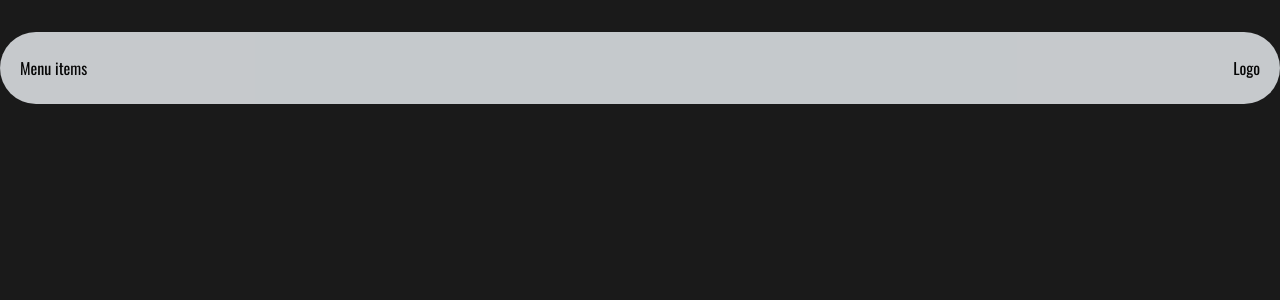
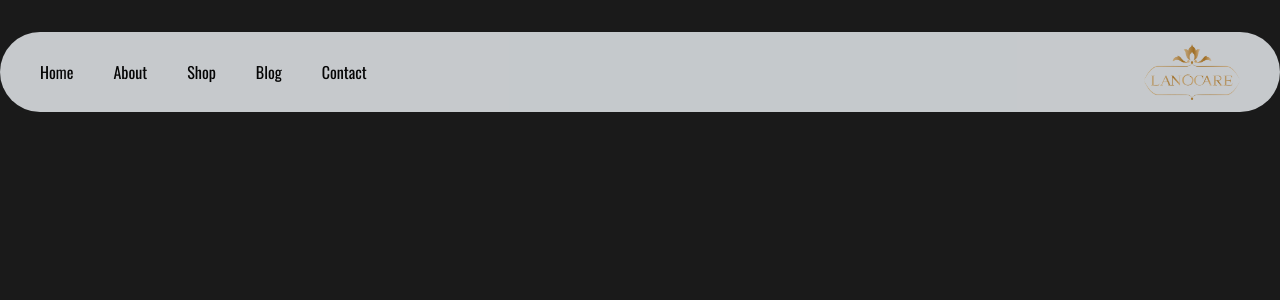
Before and after one commit to hamid19471/lanocare-store, a React (Vite) app: page / in a window 1280 px wide. Shown: the top 300 px of the page. Built offline with nearby package versions, Linux system fonts and the light colour scheme.

Commit message:
Update: import menu and logo and styled for desktop

```diff
--- a/src/layout/Header/Header.jsx
+++ b/src/layout/Header/Header.jsx
@@ -1,9 +1,27 @@
+import { menuItems } from "../../api/menuItems";
+import { Link, NavLink } from "react-router-dom";
+import logo from "../../assets/Main-Logo.png";
 const Header = () => {
   return (
     <header className="container">
-      <div className="bg-slate-100 w-full rounded-full opacity-80 flex items-center justify-between py-6 px-5 mt-8">
-        <div>Menu items</div>
-        <div>Logo</div>
+      <div className="bg-slate-100 w-full rounded-full opacity-80 flex items-center justify-between py-3 px-10 mt-8">
+        <div>
+          <ul>
+            {menuItems.map((item) => (
+              <li
+                key={item.id}
+                className="inline-block mr-10 hover:scale-110 hover:text-primary  duration-300"
+              >
+                <NavLink to={item.path}>{item.name}</NavLink>
+              </li>
+            ))}
+          </ul>
+        </div>
+        <div>
+          <Link to="/">
+            <img src={logo} alt="Lanocare" className="w-24" />
+          </Link>
+        </div>
       </div>
     </header>
   );
```
